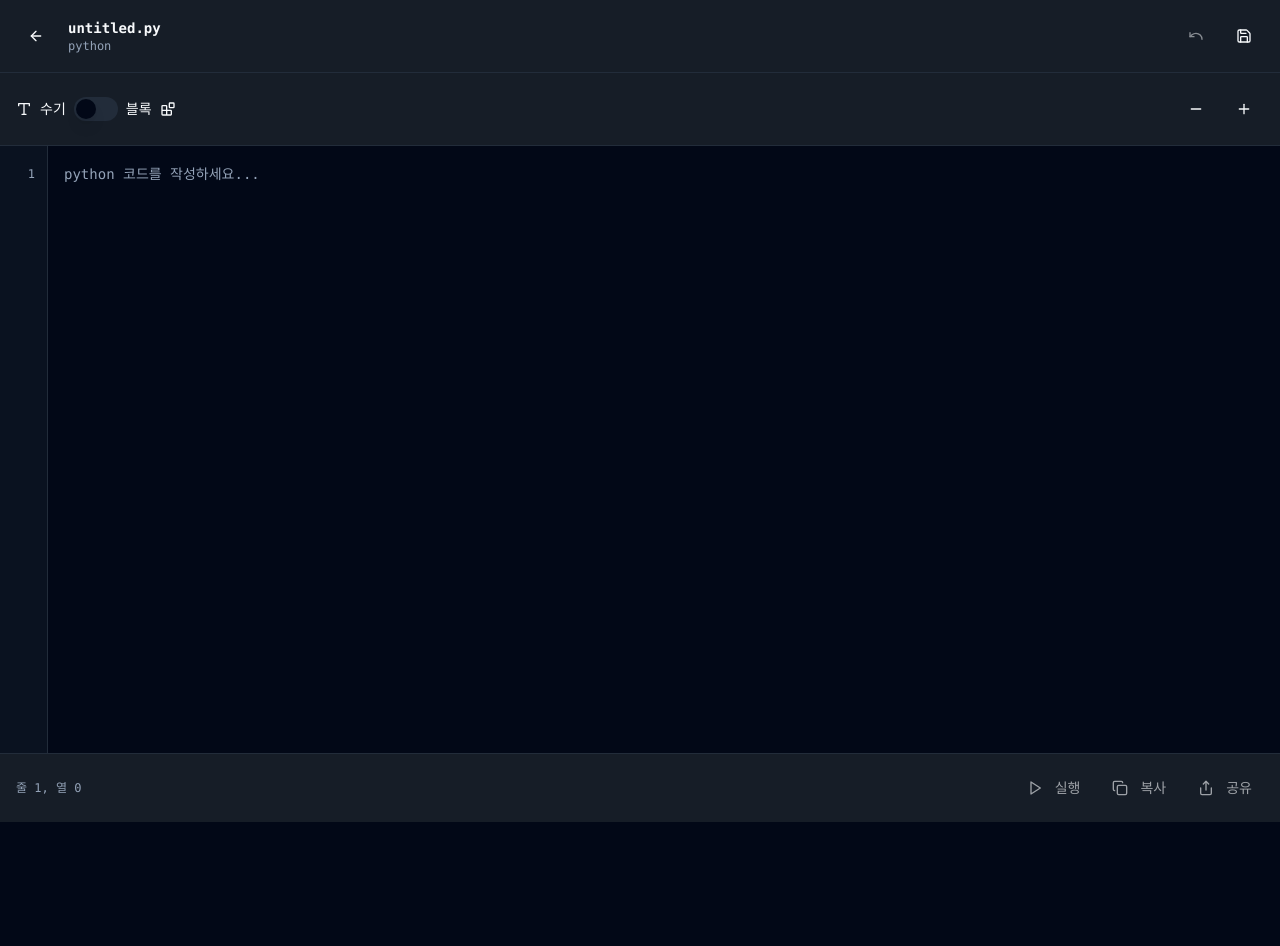
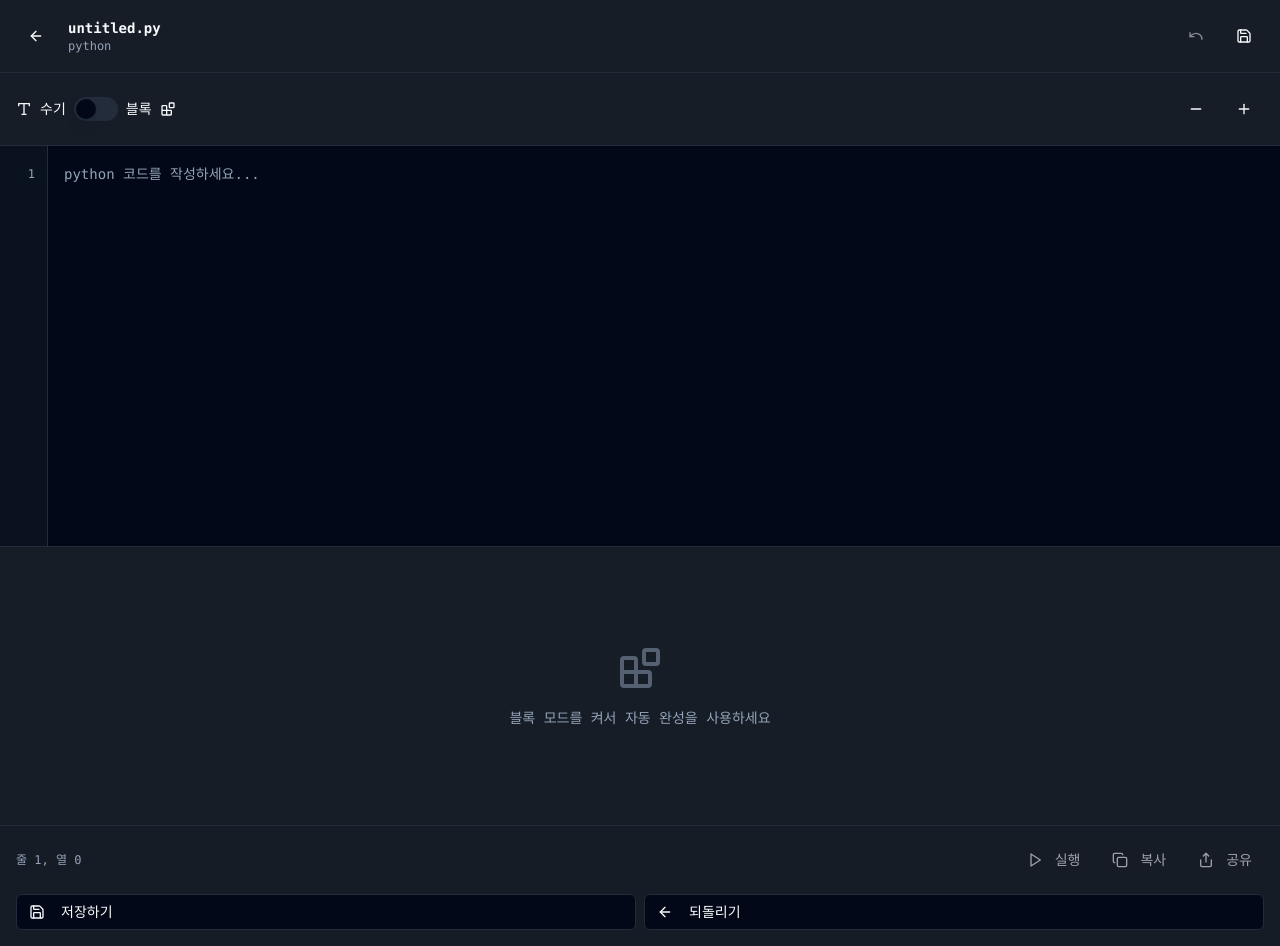
Before and after one commit to Chaeyoung714/codadak-prototype, a React (Vite) app: page /editor in a window 1280 px wide. Before the commit the page ends 822 px from the top, so only its background shows below. Built offline with nearby package versions, Linux system fonts and the light colour scheme.

Commit message:
Fix: Adjust bottom bar height
Make the bottom bar in the editor take up half the screen height to avoid being covered by the keyboard.

```diff
--- a/src/components/CodeEditor.tsx
+++ b/src/components/CodeEditor.tsx
@@ -1,4 +1,3 @@
-
 import { forwardRef, useEffect, useState } from 'react';
 import { cn } from '@/lib/utils';
 
@@ -91,7 +90,7 @@ export const CodeEditor = forwardRef<HTMLTextAreaElement, CodeEditorProps>(
     };
 
     return (
-      <div className="flex-1 flex bg-background">
+      <div className={cn("flex-1 flex bg-background h-full", className)}>
         {/* 줄 번호 */}
         <div className="bg-muted/30 p-4 pr-3 border-r border-border min-w-[3rem] text-right">
           {lineNumbers.map((num) => (
@@ -123,7 +122,6 @@ export const CodeEditor = forwardRef<HTMLTextAreaElement, CodeEditorProps>(
             autoComplete="off"
             autoCorrect="off"
             style={{
-              minHeight: 'calc(100vh - 200px)',
               tabSize: 2
             }}
           />
--- a/src/pages/Editor.tsx
+++ b/src/pages/Editor.tsx
@@ -1,4 +1,3 @@
-
 import { useState, useEffect, useRef } from 'react';
 import { useNavigate, useSearchParams } from 'react-router-dom';
 import { ArrowLeft, Save, Undo, Plus, Minus, Type, Blocks, Play, Copy, Share } from 'lucide-react';
@@ -189,8 +188,8 @@ for i in range(10):
         </div>
       </div>
 
-      {/* 코드 에디터 */}
-      <div className="flex-1 flex flex-col">
+      {/* 코드 에디터 - 상단 50% */}
+      <div className="flex flex-col h-[50vh]">
         <CodeEditor
           ref={textareaRef}
           code={code}
@@ -200,11 +199,15 @@ for i in range(10):
             setCursorPosition(pos);
           }}
           language={language}
+          className="flex-1"
         />
+      </div>
 
-        {/* 블록 추천 */}
+      {/* 하단바 - 화면의 50% 차지 */}
+      <div className="h-[50vh] bg-card border-t border-border flex flex-col">
+        {/* 블록 추천 영역 */}
         {isBlockMode && showSuggestions && (
-          <div className="border-t border-border bg-card">
+          <div className="flex-1 min-h-0 overflow-y-auto border-b border-border">
             <BlockSuggestions
               input={currentInput}
               language={language}
@@ -212,11 +215,22 @@ for i in range(10):
             />
           </div>
         )}
+
+        {/* 빈 공간 (블록 추천이 없을 때) */}
+        {(!isBlockMode || !showSuggestions) && (
+          <div className="flex-1 p-8 flex items-center justify-center">
+            <div className="text-center text-muted-foreground">
+              <Blocks className="h-12 w-12 mx-auto mb-4 opacity-50" />
+              <p className="text-sm">
+                {isBlockMode ? "코드를 입력하면 블록 추천이 나타납니다" : "블록 모드를 켜서 자동 완성을 사용하세요"}
+              </p>
             </div>
+          </div>
+        )}
 
         {/* 하단 도구 모음 */}
-      <div className="p-4 border-t border-border bg-card">
-        <div className="flex items-center justify-between">
+        <div className="p-4 border-t border-border bg-card/50">
+          <div className="flex items-center justify-between mb-4">
             <div className="text-xs text-muted-foreground">
               줄 {currentLine + 1}, 열 {cursorPosition}
             </div>
@@ -236,6 +250,19 @@ for i in range(10):
               </Button>
             </div>
           </div>
+
+          {/* 추가 컨트롤 버튼들 */}
+          <div className="grid grid-cols-2 gap-2">
+            <Button variant="outline" size="sm" className="justify-start">
+              <Save className="h-4 w-4 mr-2" />
+              저장하기
+            </Button>
+            <Button variant="outline" size="sm" className="justify-start">
+              <ArrowLeft className="h-4 w-4 mr-2" />
+              되돌리기
+            </Button>
+          </div>
+        </div>
       </div>
     </div>
   );
```
Lines whose indentation alone changed are shown as unchanged.
